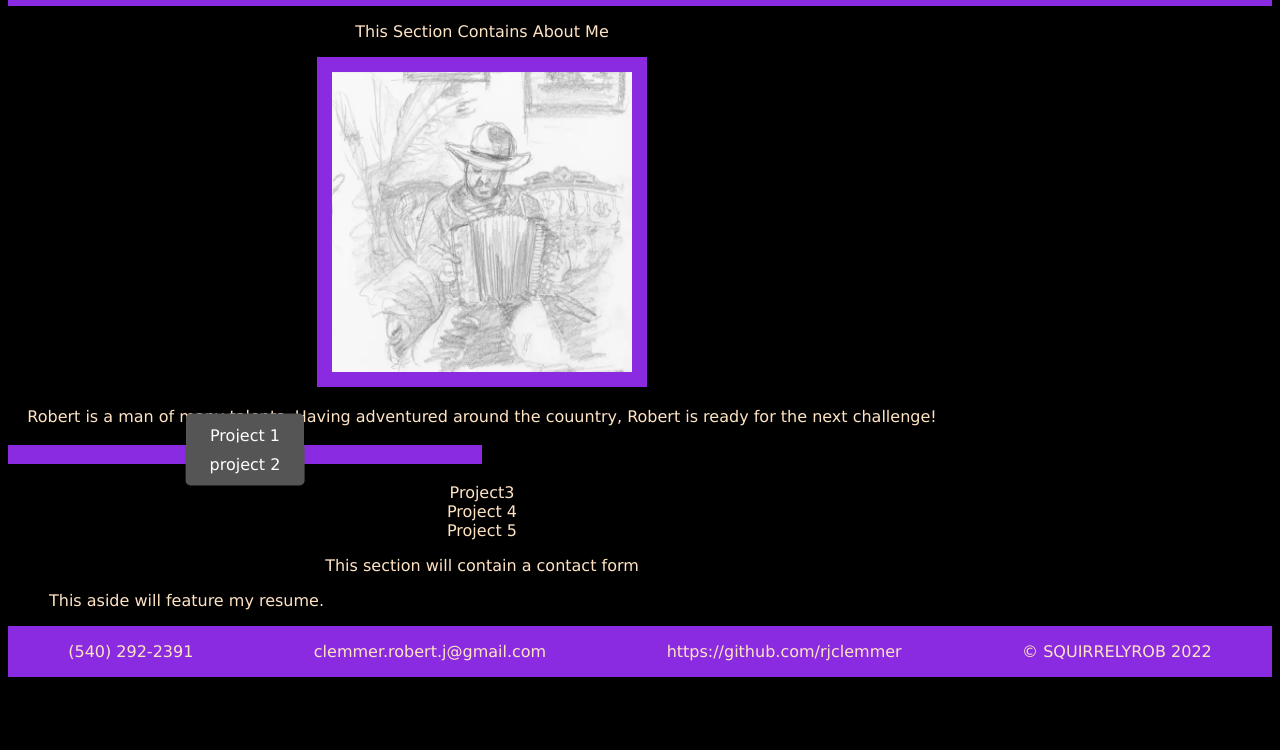
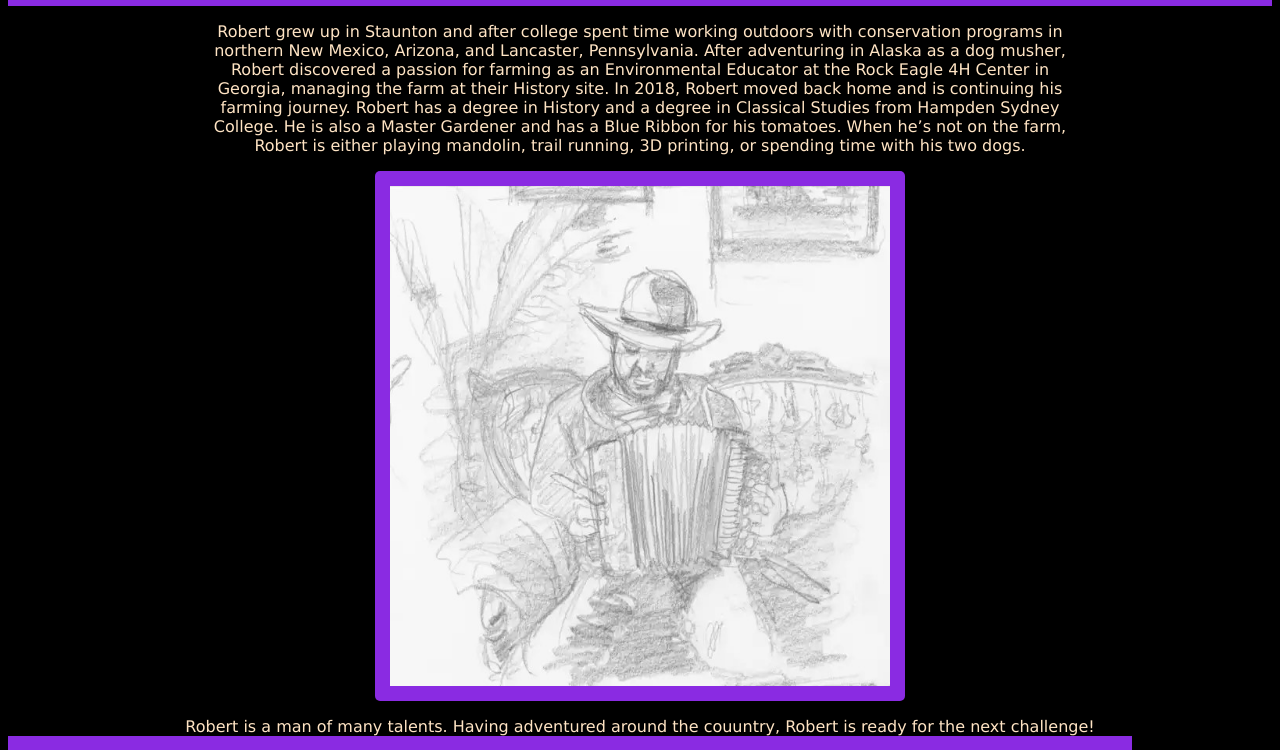
Before and after one commit to rjclemmer/challenge2, a plain HTML site: page index.html in a window 1280 px wide. Shown: the part 83-833 px from the top of the page. Before the commit the page ends 800 px from the top, so only its background shows below. Drawn offline with Linux system fonts and the light colour scheme.

Commit message:
redoing CSS

```diff
--- a/assets/styles.css
+++ b/assets/styles.css
@@ -7,6 +7,12 @@ header{
     display: block;
     background-color:blueviolet;
 }
+
+a{
+    background-color: blueviolet;
+    text-decoration: none;
+}
+
 
 nav{
     display: flex;
@@ -30,64 +36,108 @@ nav li{
     text-decoration: none;
 }
 
-img{
-    height: 300px;
-    width:300px;
-}
-
-
-
 .containerHeader{
     display: flex;
     justify-content: space-between;
     align-items: center;
     background-color: blueviolet;
-}
-
-.container1{
-    height: 25%;
-    width: 75%;
     text-align: center;
-}
-
-.container2{
-    height: 100%;
-    width: 25%;
-    text-align: right;
 }
 
 footer{
     display: flex;
-    flex:wrap;
-    justify-content:space-around;
+    flex-direction: row;
+    justify-content:space-evenly;
     background-color: blueviolet;
+    width: 100%;
 }
 
 footer p{
     background-color: blueviolet;
 }
+.imgSmall{
+    height: 300px;
+    width:300px;
+
+}
+
+.imgBig{
+    height:500px;
+    width: 500px;
+}
+
+main p{
+    margin-left: 200px;
+    margin-right: 200px;
+}
+
+figure img{
+    display: block;
+    margin-left: auto;
+    margin-right: auto;
+    border-radius: 5px;
+}
+
+
+.container{
+    margin-left: auto;
+    margin-right: auto;
+    text-align: center;
+    align-items: center;
+    border-radius: 5px;
+}
+
+
+ .container1{
+    margin-left: auto;
+    margin-right: auto;
+    text-align: center;
+    align-items: center;
+
+} /*
+   .container3{
+    height: 500px;
+    width: 500px;
+    align-items: center;
+
+}
+
+/* .container3 .img{
+    height: 600px;
+    width: 600px;
+} */
+
+ .grid{
+    display: grid;
+    grid-template-columns: repeat(2, 1fr);
+    align-items: center;
+
+}
+
+
 
 .padding{
     background-color: blueviolet;
     padding: 15px;
 }
 
+/* .paddingBottom{
+    padding-bottom: 50px;
+}
+
 .container {
     position: relative;
     width: 50%;
   }
-
-  /* Make the image responsive */
+   Make the image responsive
   .container img {
     width: 100%;
     height: auto;
   }
-
-  /* Style the button and place it in the middle of the container/image */
-  .container .btn {
+   */
+  /* Style the button and place it in the middle of the container/image  */
+.container1 .btn {
     position: absolute;
-    top: 50%;
-    left: 50%;
     transform: translate(-50%, -50%);
     -ms-transform: translate(-50%, -50%);
     background-color: #555;
@@ -99,6 +149,23 @@ footer p{
     border-radius: 5px;
   }
 
-  .container .btn:hover {
+  .container1 .btn:hover {
     background-color: black;
   }
+
+  .container2 .btn {
+    position: absolute;
+    transform: translate(-50%, -50%);
+    -ms-transform: translate(-50%, -50%);
+    background-color: #555;
+    color: white;
+    font-size: 16px;
+    padding: 12px 24px;
+    border: none;
+    cursor: pointer;
+    border-radius: 5px;
+  }
+
+  .container2 .btn:hover {
+    background-color: black;
+  }
--- a/index.html
+++ b/index.html
@@ -13,7 +13,7 @@
             <nav>
                 <ul>
                     <li>
-                        <a href="#aboutme">About Me</a>
+                        <a href="#aboutMe">About Me</a>
                     </li>
                     <li>
                         <a href="#work">Work</a>
@@ -21,55 +21,70 @@
                     <li>
                         <a href="#resume">Resume</a>
                     </li>
-                    <li>Contact Me</li>
+                    <li>
+                        <a href="#contactMe">Contact Me</a>
+                    </li>
                 </ul>
             </nav>
 
         </header>
         <main>
-            <section class="container1" id="aboutme">
-                <p>This Section Contains About Me</p>
+            <section class="container paddingBottom" id="aboutme">
+                <p>Robert grew up in Staunton and after college spent time working outdoors with conservation programs in northern New Mexico, Arizona, and Lancaster, Pennsylvania. After adventuring in Alaska as a dog musher, Robert discovered a passion for farming as an Environmental Educator at the Rock Eagle 4H Center in Georgia, managing the farm at their History site. In 2018, Robert moved back home and is continuing his farming journey.
+
+                    Robert has a degree in History and a degree in Classical Studies from Hampden Sydney College. He is also a Master Gardener and has a Blue Ribbon for his tomatoes. When he’s not on the farm, Robert is either playing mandolin, trail running, 3D printing, or spending time with his two dogs.</p>
                 <figure>
-                    <img src="./assets/images/rjc_accordion.jpg" alt="sketch of Robert with an Accordion" class="padding">
+                    <img src="./assets/images/rjc_accordion.jpg" alt="sketch of Robert with an Accordion" class="imgBig padding">
                 </figure>
                 <figcaption>Robert is a man of many talents. Having adventured around the couuntry, Robert is ready for the next challenge!</figcaption>
             </section>
 
-            <section class="container1">
+            <section>
                 <!-- this will have a big banner display -->
-                <article>
-                    <div class="container">
-                        <img scr="https://via.placeholder.com/728x90.png" alt="Project 1">
-                        <button class="btn">Project 1</button>
+                <article class="paddingBottom"">
+                    <div>
+                        <a href="https://rjclemmer.github.io/prework-study-guide/">
+                        <img src="./assets/images/cadillac.jpg" alt="Cadillac Ranch" class="padding container1" >
+                        <button class="btn">Project 1</button></a>
                     </div>
                 </article>
                 <!-- this will have 2 x 2 row -->
-                <div>
-                    <div class="container">
-                        <header> Project 2</header>
-                        <img src="project2.jpg" alt="Project 2">
+                <article id="work" class="grid">
+                    <div class="container2">
+                        <img src="./assets/images/canyon.jpg" alt="Trail Canyon" class="padding container3 imgSmall">
                         <button class="btn">project 2</button>
                     </div>
 
-                    <article>Project3</article>
-                    <article>Project 4</article>
-                    <article>Project 5</article>
-                </div>
+                    <div class="container2">
+                        <img src="./assets/images/dogs.jpg" alt="My Dogs" class="padding container3 imgSmall">
+                        <button class="btn">project 3</button>
+                    </div>
+                    <div class="container2">
+                        <img src="./assets/images/rainbow.jpg" alt="Rainbow on Jefferson St." class="padding container3 imgSmall">
+                        <button class="btn">project 4</button>
+                    </div>
+                    <div class="container2">
+                        <img src="./assets/images/seeds.jpg" alt="Pumpkin Seeds" class="padding container3 imgSmall">
+                        <button class="btn">project 5</button>
+                    </div>
+                </article>
 
             </section>
 
-            <section class="container1">
+
+
+            <aside id="resume">
+                <p>This aside will feature my resume.</p>
+            </aside>
+
+            <section >
                 <p>This section will contain a contact form</p>
             </section>
-
-            <aside class="container2" id="resume">
-                <p>This aside will feature my resume.</p>
-            </aside>
 
         </main>
     </body>
 
-    <footer>
+    <footer id="contactMe">
         <p>(540) 292-2391</p>
         <p>clemmer.robert.j@gmail.com</p>
         <p>https://github.com/rjclemmer</p>
```
